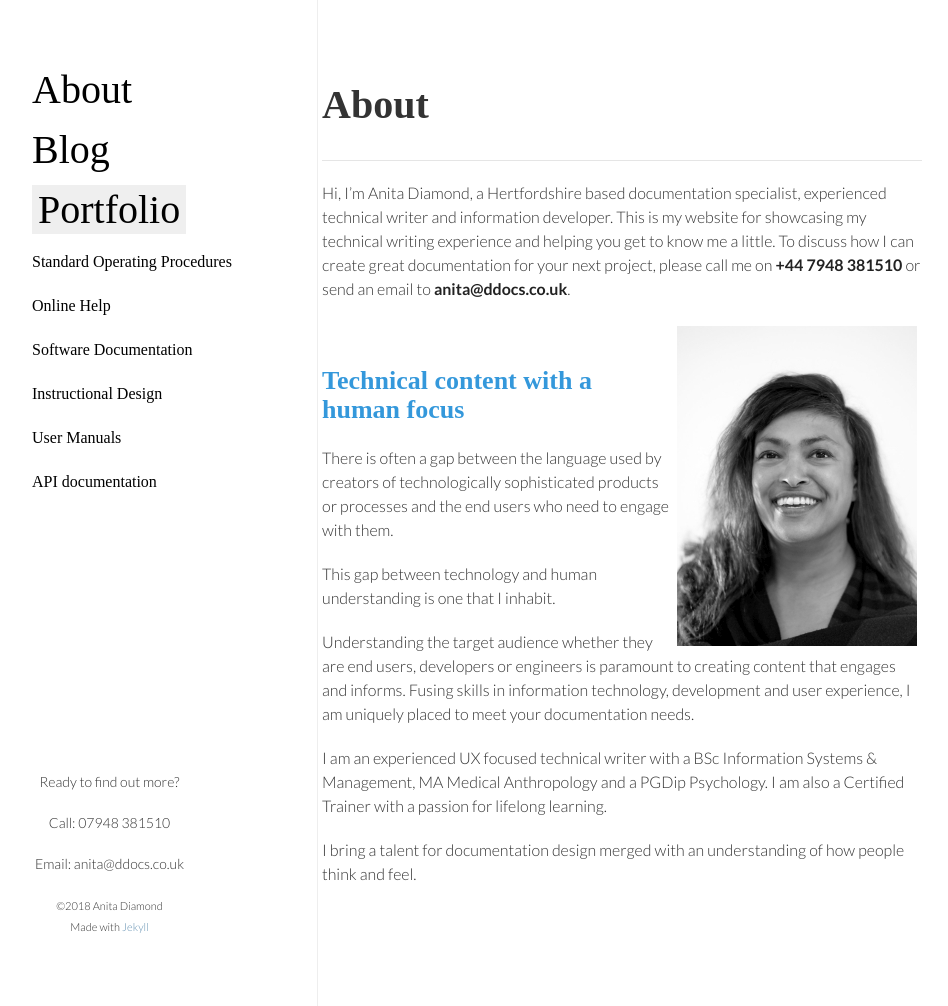
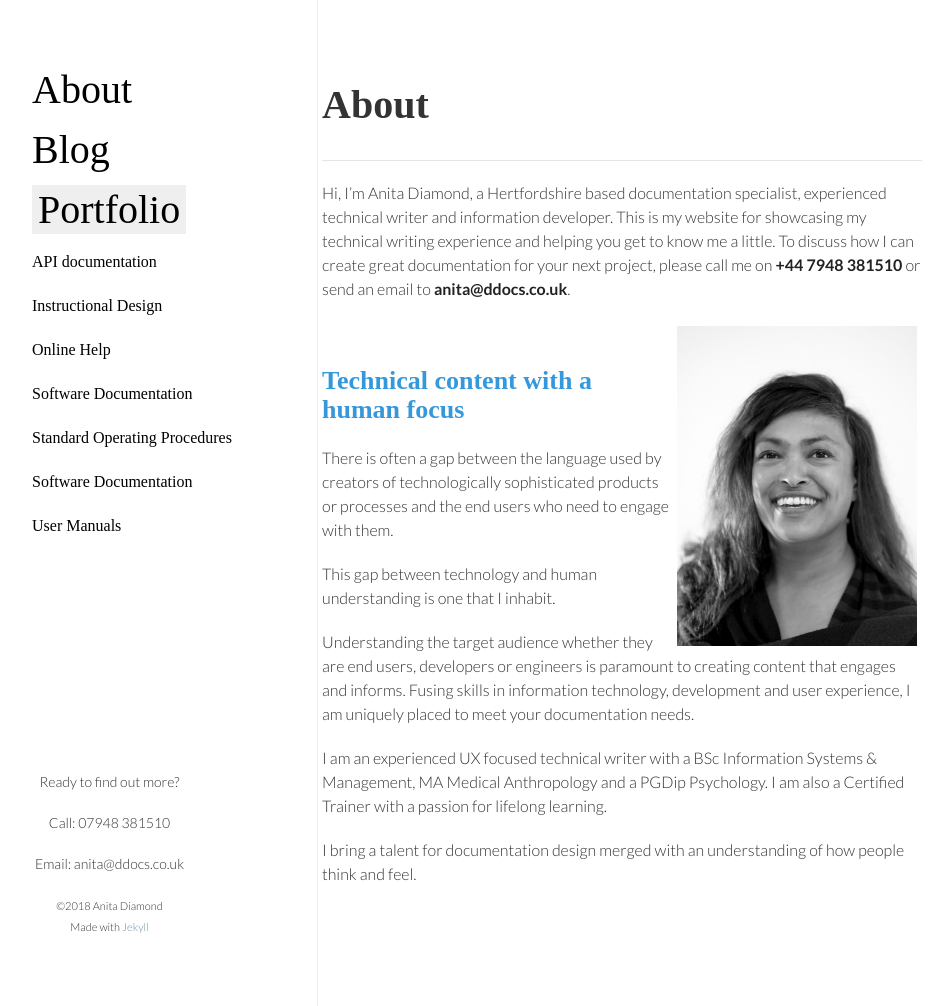
Before and after one commit to ddocs/ddocs.github.io, a Jekyll site: the page built from index.html, in a window 1280 px wide and 1006 px high. Shown: the whole window, without its empty margins (193-1141 px from the left). Built offline with Jekyll 4.4.1, drawn with Linux system fonts in a browser that asks for light colours; nearby versions of some CDN libraries; some web fonts are replaced.

Commit message:
Rearranged menu order

```diff
--- a/_layouts/default.html
+++ b/_layouts/default.html
@@ -23,12 +23,14 @@
          <i class="fa fa-caret-down"></i>
        </button>
        <div class="dropdown-content">
-         <a href="/portfolio/SOP">Standard Operating Procedures</a>
+         <a href="/portfolio/api">API documentation</a>
+         <a href="/portfolio/instr">Instructional Design</a>
          <a href="/portfolio/help">Online Help</a>
          <a href="/portfolio/sw">Software Documentation</a>
-         <a href="/portfolio/instr">Instructional Design</a>
+         <a href="/portfolio/SOP">Standard Operating Procedures</a>
+         <a href="/portfolio/sw">Software Documentation</a>
          <a href="/portfolio/prod">User Manuals</a>
-         <a href="/portfolio/api">API documentation</a>
+
      </div>
     </div>
 
```
